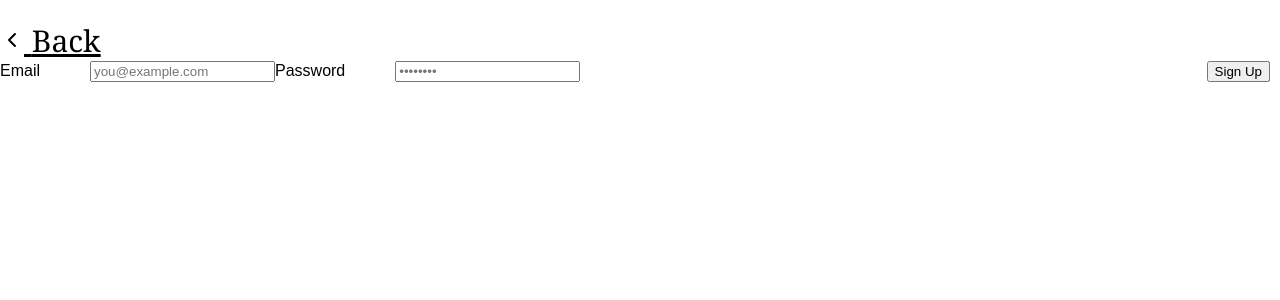
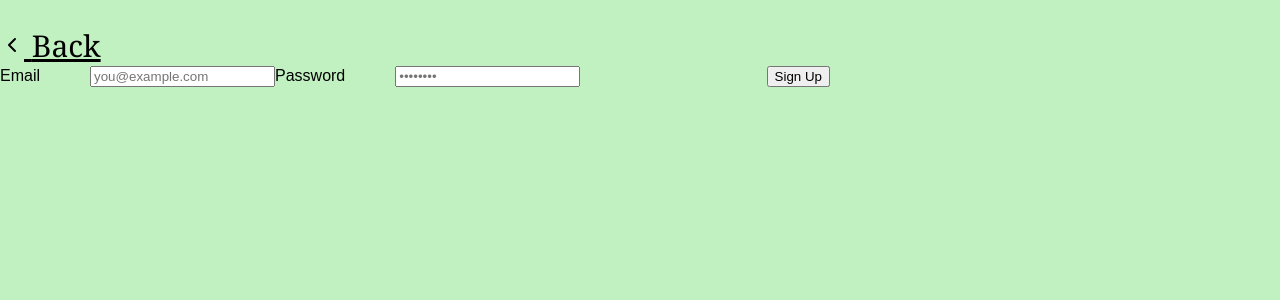
Before and after one commit to rakenduste-programmeerimine-2023/movie-plus-archive, a Next.js app: page /login in a window 1280 px wide. Shown: the top 300 px of the page. Built offline with nearby package versions, Linux system fonts and the light colour scheme.

Commit message:
muudatus

```diff
--- a/app/globals.css
+++ b/app/globals.css
@@ -4,6 +4,12 @@
   position: absolute;
   left:0;top:0;
   text-decoration: none;
+  background-color:#65b829;
+  width: 93.5%;
+  height: 50px;
+}
+.row{
+  text-align: center;
 }
 
 .login{
@@ -14,8 +20,8 @@
   text-decoration: none;
   border: none;
   font-size: 30px;
-  background-color: white;
-
+  background-color: #65b829;
+  height: 50px;
 }
 .with-gap{
   font-size: 5px;
@@ -39,9 +45,8 @@ a{
 }
 li{
   font-family: Georgia;
-  font-size: 10px;
+  font-size: 15px;
 }
-
 
 .right{
   border-radius: 4px;
@@ -55,6 +60,7 @@ body {
   margin: 0;
   padding: 0;
   font-family: Arial, Helvetica, sans-serif;
+  background-color: rgb(193, 240, 193);
 }
 
 #root {
@@ -63,8 +69,10 @@ body {
   min-height: 100vh;
 }
 main {
-  padding-top: 20px;
+  padding-top: 25px;
   flex: 1 1 auto;
+  background-color: rgb(193, 240, 193);
+  overflow: hidden
 }
 
 .footer {
@@ -90,13 +98,17 @@ nav {
 }
 button {
   position: absolute;
-  right: 10px;
+  right: 450px;
 }
+
 
 label {
   margin-right: 50px;
 }
 
+.com{
+  text-align: left;
+}
 .loader {
   margin: 100px auto;
   font-size: 25px;
--- a/comp/Movie.js
+++ b/comp/Movie.js
@@ -9,7 +9,7 @@ function Movie(props) {
       <div className="col s12">
         <h1 style={{ marginTop: 0 }}>{Title}</h1>
       </div>
-      <div className="col s5">
+      <div className="cox s5">
         {Poster !== "Not image, sorry :)" ? (
           <img className="responsive-img" src={Poster} alt="" />
         ) : (
@@ -20,7 +20,7 @@ function Movie(props) {
           />
         )}
       </div>
-      <div className="col s7">
+      <div className="com s7">
         <ul style={{ marginTop: 0 }}>
           <li>Year: {Year}</li>
           <li>Runtime: {Runtime}</li>
--- a/layout/Footer.jsx
+++ b/layout/Footer.jsx
@@ -1,4 +1,3 @@
-<a href="Main.jsx" class="nupp"> ⮪ </a>
 function Footer() {
   return (
     <footer className="page-footer light-green darken-3">
--- a/layout/Header.jsx
+++ b/layout/Header.jsx
@@ -1,7 +1,7 @@
 function Header() {
     return (
         <header>
-            <nav className="light-green darken-3">
+            <nav className="light-green">
                 <div className="nav-wrapper container">
                     <a href="#" className="logo">MoviePlus</a>
                     <ul id="nav-mobile" className="right hide-on-med-and-down">
```
